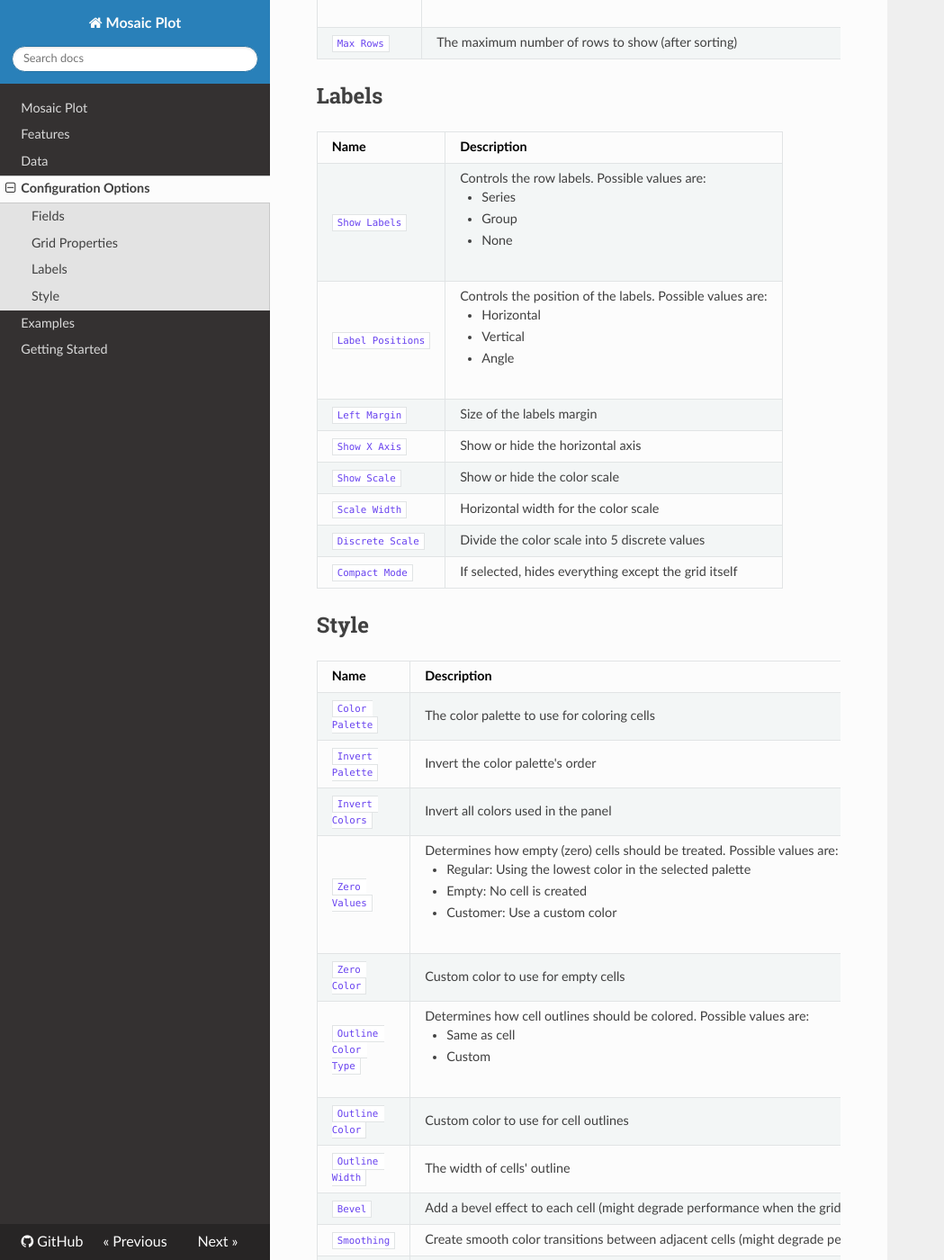
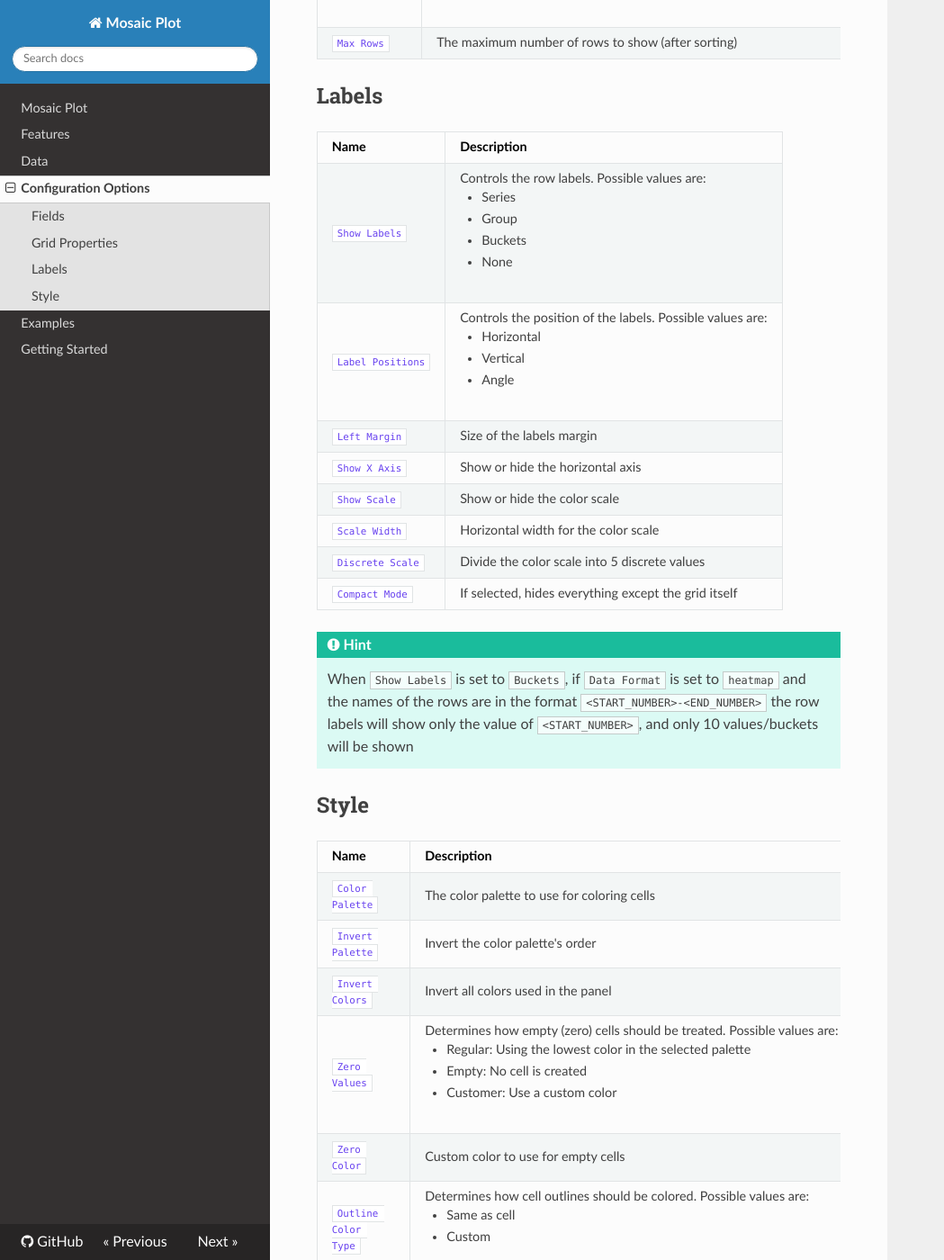
Before and after one commit to boazreicher/mosaic-plot, an MkDocs documentation site: the page built from docs/docs/configuration_options.md, in a window 1280 px wide and 1400 px high, scrolled down 1147 px. Shown: the whole window at 90% size, without its empty margins (0-1049 px from the left). Built offline with MkDocs 1.6.1, drawn with Linux system fonts in a browser that asks for light colours; nearby versions of some CDN libraries.

```diff
--- a/docs/docs/configuration_options.md
+++ b/docs/docs/configuration_options.md
@@ -29,7 +29,7 @@
 
 | Name | Description |
 | ------------ | ------------- |
-| `Show Labels` | Controls the row labels.  Possible values are: <ul><li>Series</li><li>Group</li><li>None</li></ul> |
+| `Show Labels` | Controls the row labels.  Possible values are: <ul><li>Series</li><li>Group</li><li>Buckets</li><li>None</li></ul> |
 | `Label Positions` | Controls the position of the labels.  Possible values are: <ul><li>Horizontal</li><li>Vertical</li><li>Angle</li></ul> |
 | `Left Margin` | Size of the labels margin |
 | `Show X Axis` | Show or hide the horizontal axis |
@@ -37,6 +37,10 @@
 | `Scale Width` | Horizontal width for the color scale |
 | `Discrete Scale` | Divide the color scale into 5 discrete values |
 | `Compact Mode` | If selected, hides everything except the grid itself |
+
+!!! hint inline
+
+    When `Show Labels` is set to `Buckets`, if `Data Format` is set to `heatmap` and the names of the rows are in the format `<START_NUMBER>-<END_NUMBER>` the row labels will show only the value of `<START_NUMBER>`, and only 10 values/buckets will be shown
 
 ## Style
 
```
Also changed, not shown: docs/docs/examples.md (+33 -2 lines), docs/docs/img/examples/demo1.png (added), docs/docs/img/examples/mandelbrot.png (added), docs/docs/img/examples/stats_heatmap.png (renamed from docs/docs/img/features/stats_heatmap.png), docs/docs/img/examples/stats_noheatmap.png (renamed from docs/docs/img/features/stats_noheatmap.png), docs/docs/img/examples/variations.png (added), 1 other file.
